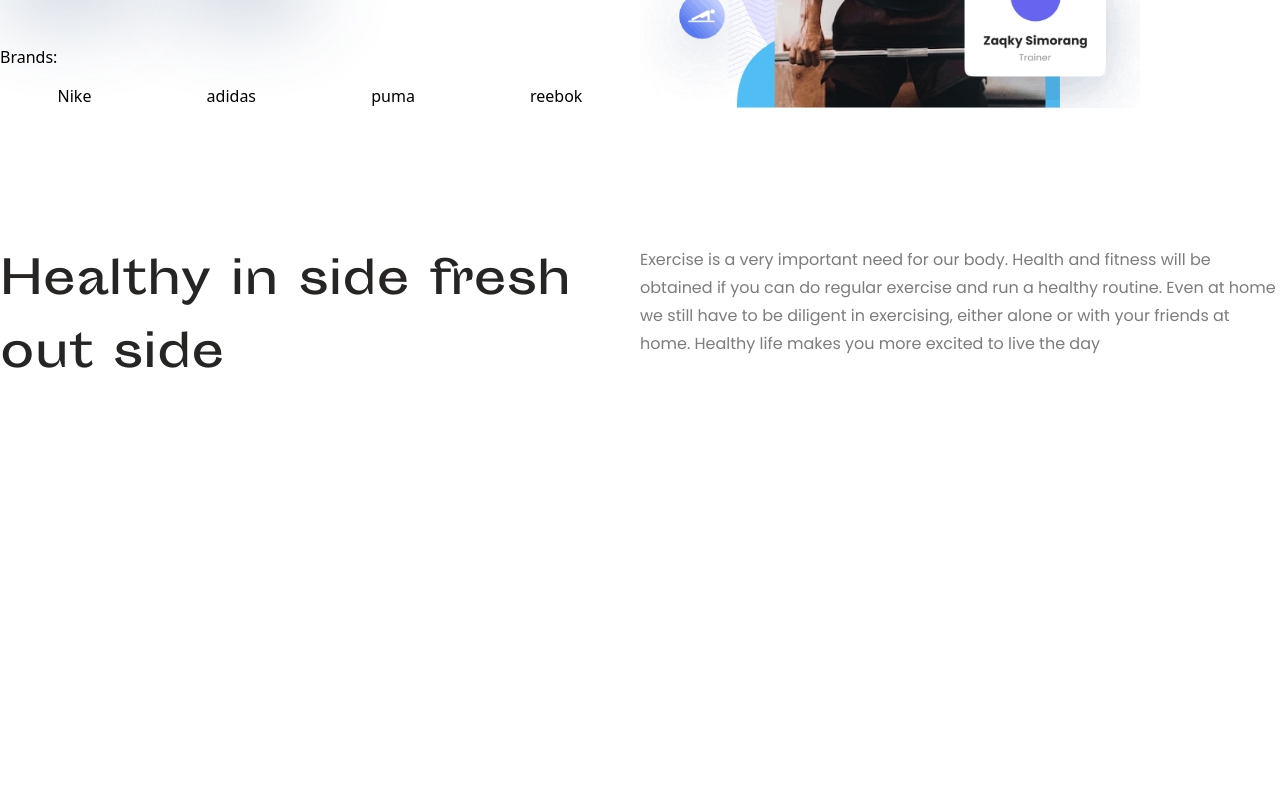
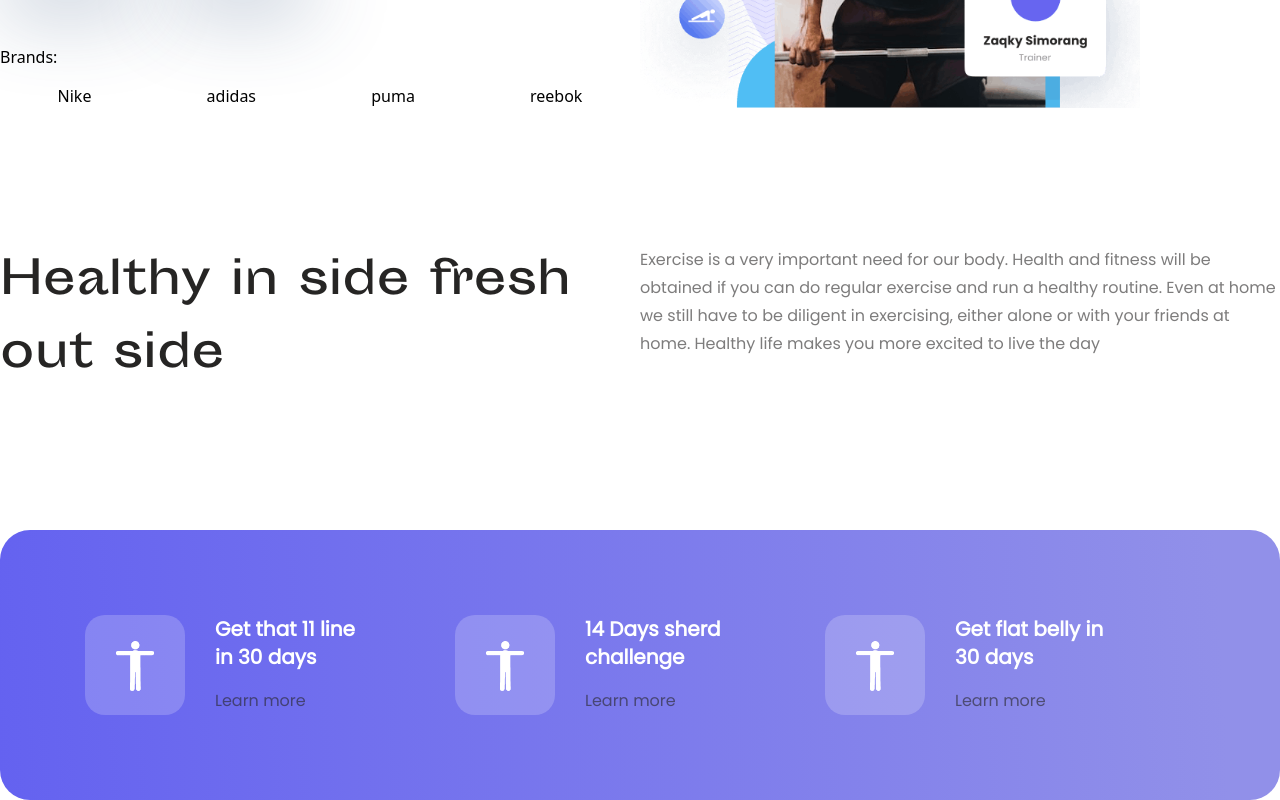
Before and after one commit to knrbokhari/nextjs_task, a Next.js app: page / in a window 1280 px wide. Shown: the part 649-1449 px from the top of the page. Before the commit the page ends 1179 px from the top, so only its background shows below. Built offline with nearby package versions, Linux system fonts and the light colour scheme.

Commit message:
content2 component added

```diff
--- /dev/null
+++ b/src/components/Content2.tsx
@@ -0,0 +1,60 @@
+import React from 'react'
+import Image from "next/image";
+import Link from 'next/link';
+import person1 from '../images/person1.png'
+
+const Content2 = () => {
+  return (
+    <div className='container mx-auto md:p-[85px] bg-[linear-gradient(87.05deg,_#6462F0_0%,_#9190E9_95%)] rounded-[30px]'>
+        <div className="grid lg:grid-cols-3">
+            <div className='flex flex-row items-center mb-[50px] lg:m-0'>
+                <div className='h-[100px] w-[100px] flex justify-center items-center bg-[#ffffff33] rounded-[20px]'>
+                    <Image
+                        className=""
+                        src={person1}
+                        alt="/"
+                        width={39}
+                        height={48}
+                    />
+                </div>
+                <div className='ml-[30px]'>
+                    <h3 className='font-Poppins font-bold text-[20px] leading-[28px] text-white w-[155px] mb-[16px] '>Get that 11 line in 30 days</h3>
+                    <Link href='/' className='text-[#26252499] text-[16px] leading-[28px] font-Poppins'>Learn more</Link>
+                </div>
+            </div>
+            <div className='flex flex-row items-center mb-[50px] lg:m-0'>
+                <div className='h-[100px] w-[100px] flex justify-center items-center bg-[#ffffff33] rounded-[20px]'>
+                    <Image
+                        className=""
+                        src={person1}
+                        alt="/"
+                        width={39}
+                        height={48}
+                    />
+                </div>
+                <div className='ml-[30px]'>
+                    <h3 className='font-Poppins font-bold text-[20px] leading-[28px] text-white w-[155px] mb-[16px] '>14 Days sherd challenge</h3>
+                    <Link href='/' className='text-[#26252499] text-[16px] leading-[28px] font-Poppins'>Learn more</Link>
+                </div>
+            </div>
+            <div className='flex flex-row items-center mb-[50px] lg:m-0'>
+                <div className='h-[100px] w-[100px] flex justify-center items-center bg-[#ffffff33] rounded-[20px]'>
+                    <Image
+                        className=""
+                        src={person1}
+                        alt="/"
+                        width={39}
+                        height={48}
+                    />
+                </div>
+                <div className='ml-[30px]'>
+                    <h3 className='font-Poppins font-bold text-[20px] leading-[28px] text-white w-[155px] mb-[16px] '>Get flat belly in 30 days</h3>
+                    <Link href='/' className='text-[#26252499] text-[16px] leading-[28px] font-Poppins'>Learn more</Link>
+                </div>
+            </div>
+        </div>
+    </div>
+  )
+}
+
+export default Content2;
--- a/src/pages/index.tsx
+++ b/src/pages/index.tsx
@@ -1,4 +1,5 @@
 import Content1 from '@/components/Content1'
+import Content2 from '@/components/Content2'
 import Main from '@/components/Main'
 import Head from 'next/head'
 
@@ -13,6 +14,7 @@ export default function Home() {
       </Head>
       <Main/>
       <Content1/>
+      <Content2/>
     </>
   )
 }
```
